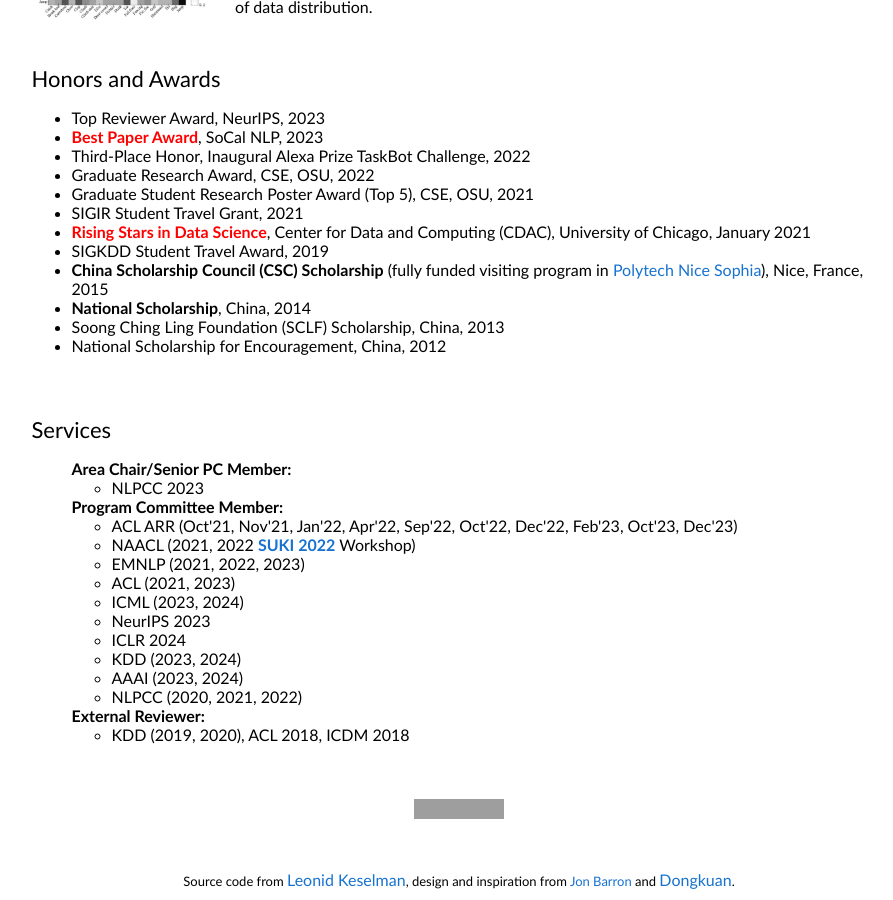
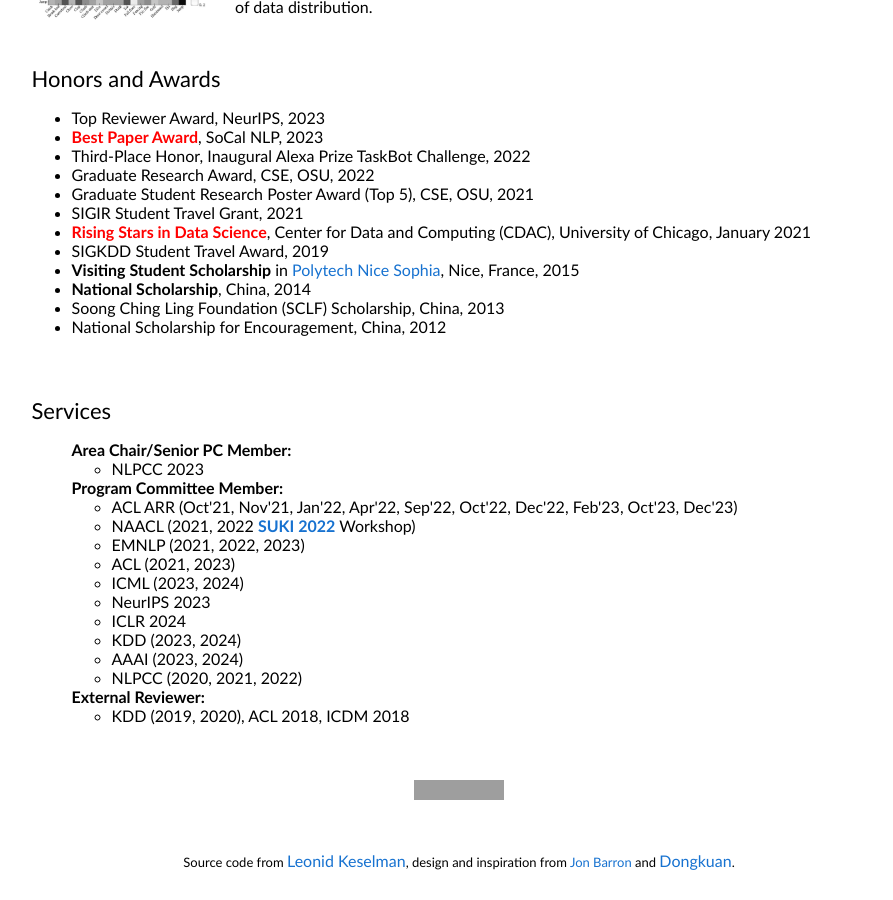
Before and after one commit to zhenwang9102/zhenwang9102.github.io, a Jekyll site: the page built from _posts/2019-06-02-venue.markdown, in a window 1280 px wide and 900 px high, scrolled down 4931 px. Shown: the whole window, without its empty margins (181-1074 px from the left). Built offline with Jekyll 4.4.1, drawn with Linux system fonts in a browser that asks for light colours; grey boxes are pictures that could not be loaded.

Commit message:
Update default.html

```diff
--- a/_layouts/default.html
+++ b/_layouts/default.html
@@ -702,7 +702,7 @@
                   SIGKDD Student Travel Award, 2019
                 </li>
                 <li>
-                  <b>China Scholarship Council (CSC) Scholarship</b> (fully funded visiting program in <a href="https://www.polytech-reseau.org/en/polytech-nice-sophia/">Polytech Nice Sophia</a>), Nice, France, 2015
+                  <b>Visiting Student Scholarship</b> in <a href="https://www.polytech-reseau.org/en/polytech-nice-sophia/">Polytech Nice Sophia</a>, Nice, France, 2015
                 </li>
                 <li>
                   <b>National Scholarship</b>, China, 2014
```
